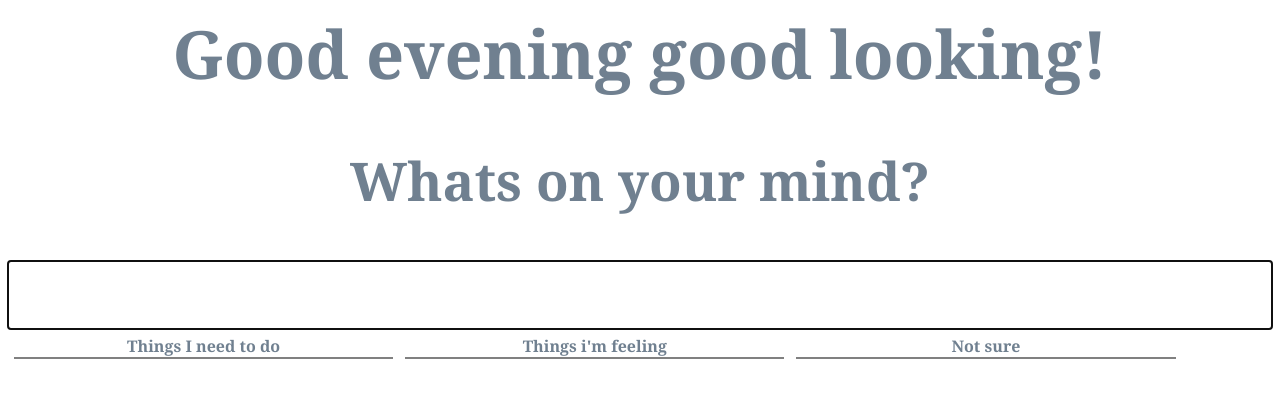
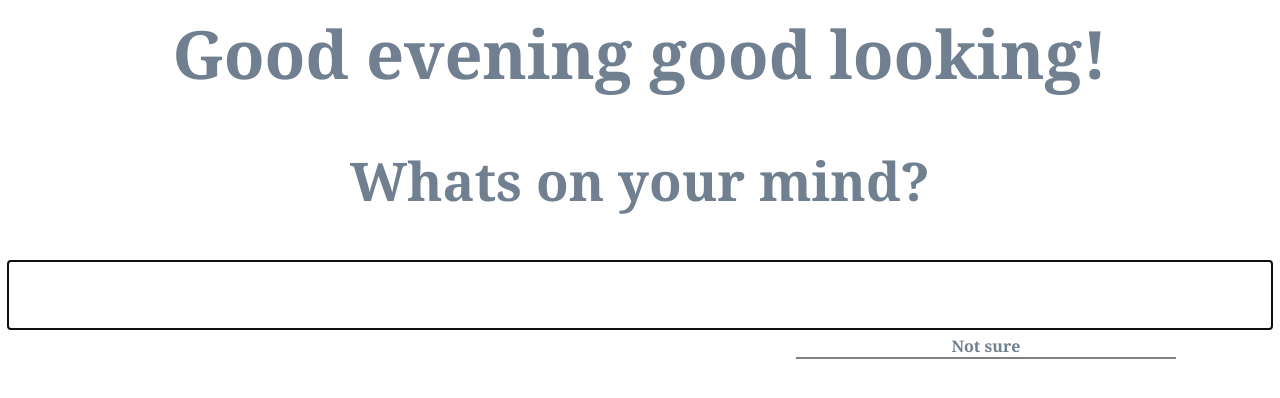
Before and after one commit to fahmyboy/Brain-Dump, a plain HTML site: page index.html in a window 1280 px wide. Drawn offline with Linux system fonts and the light colour scheme.

Commit message:
removed headers from html

```diff
--- a/index.html
+++ b/index.html
@@ -7,12 +7,8 @@
     <BODY>
         <DIV ID="userInstruction"></DIV>
         <DIV ID="userInteraction"></DIV>
-        <DIV ID="turd_todos">
-            <DIV CLASS="bucket_header">Things I need to do</DIV>
-        </DIV>
-        <DIV ID="turd_feelings">
-            <DIV CLASS="bucket_header">Things i'm feeling</DIV>
-        </DIV>
+        <DIV ID="turd_todos"></DIV>
+        <DIV ID="turd_feelings">        </DIV>
         <DIV ID="turd_unclassified">
             <DIV CLASS="bucket_header">Not sure</DIV>
         </DIV>
--- a/js/app.js
+++ b/js/app.js
@@ -30,8 +30,6 @@ const currentHourOfDate = currentDate.getHours();
  * 1am - 3am    1,2,3
  ***/
 let welcomeMessage = ""
-
-
 
 switch(currentHourOfDate){
     case 4:
@@ -69,7 +67,6 @@ switch(currentHourOfDate){
         welcomeMessage = "Why are you awake ?"
         break;
 }
-
 
 /******
  * Logic having to do with user greetings and instructions
@@ -140,7 +137,8 @@ let storeDumps =function (){
 
 let getPastDumps =function getPastDumps(){
     console.log(localStorage.getItem("todoTurds"));
-
+    console.log(localStorage.getItem("touchyFealyTurds"));
+    console.log(localStorage.getItem("unclassifiedTurds"));
 }
 
 let handleDumps = function(e){
@@ -172,10 +170,9 @@ let handleDumps = function(e){
  * Event Handlers
  **************/
 window.onload = userInput.focus(); //This is to remove friction. so the user can start typing
+userInput.addEventListener("keypress", handleDumps);
 window.onload = getPastDumps;
 window.onbeforeunload = storeDumps;
-userInput.addEventListener("keypress", handleDumps);
-
 
 /*****
  * backlog
```
